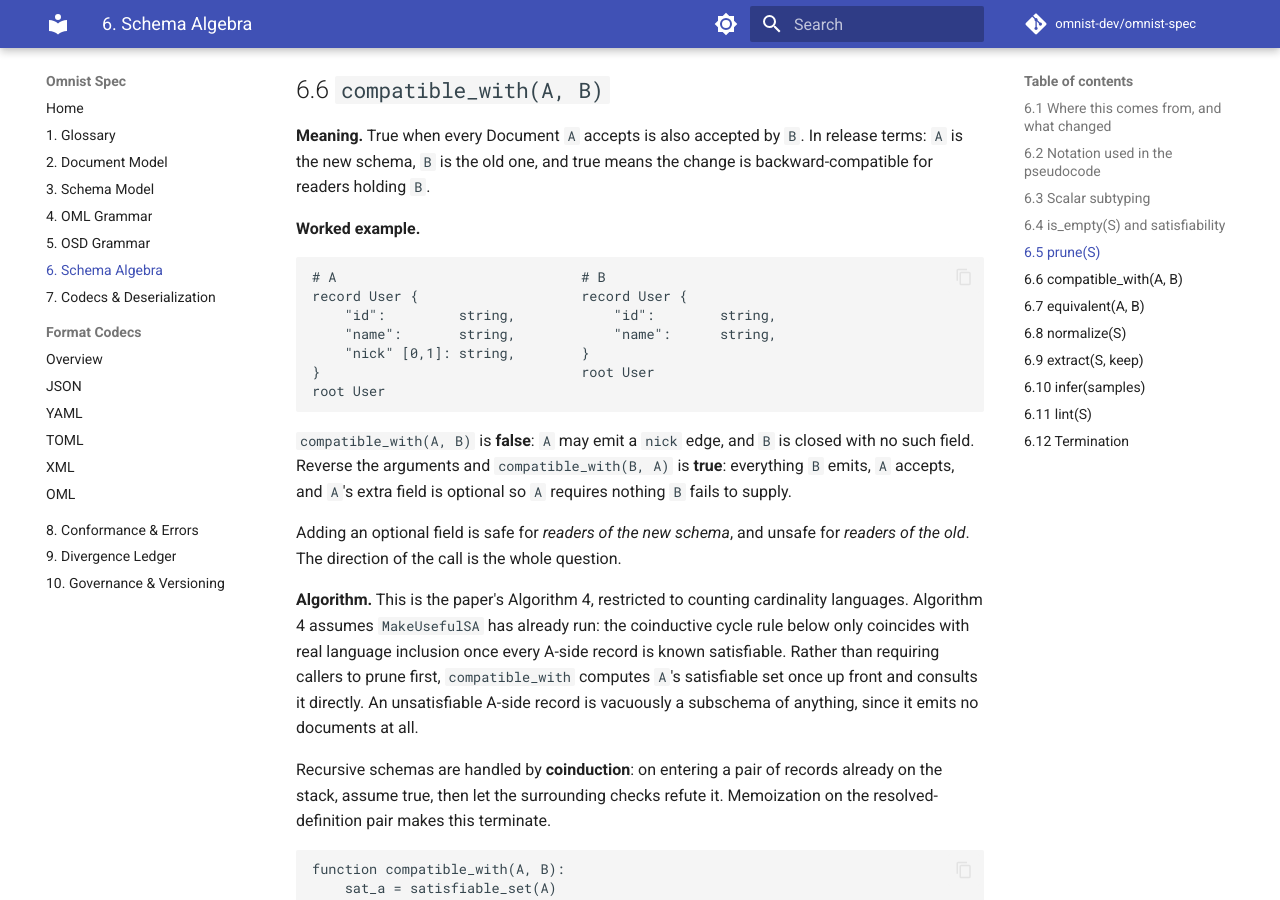
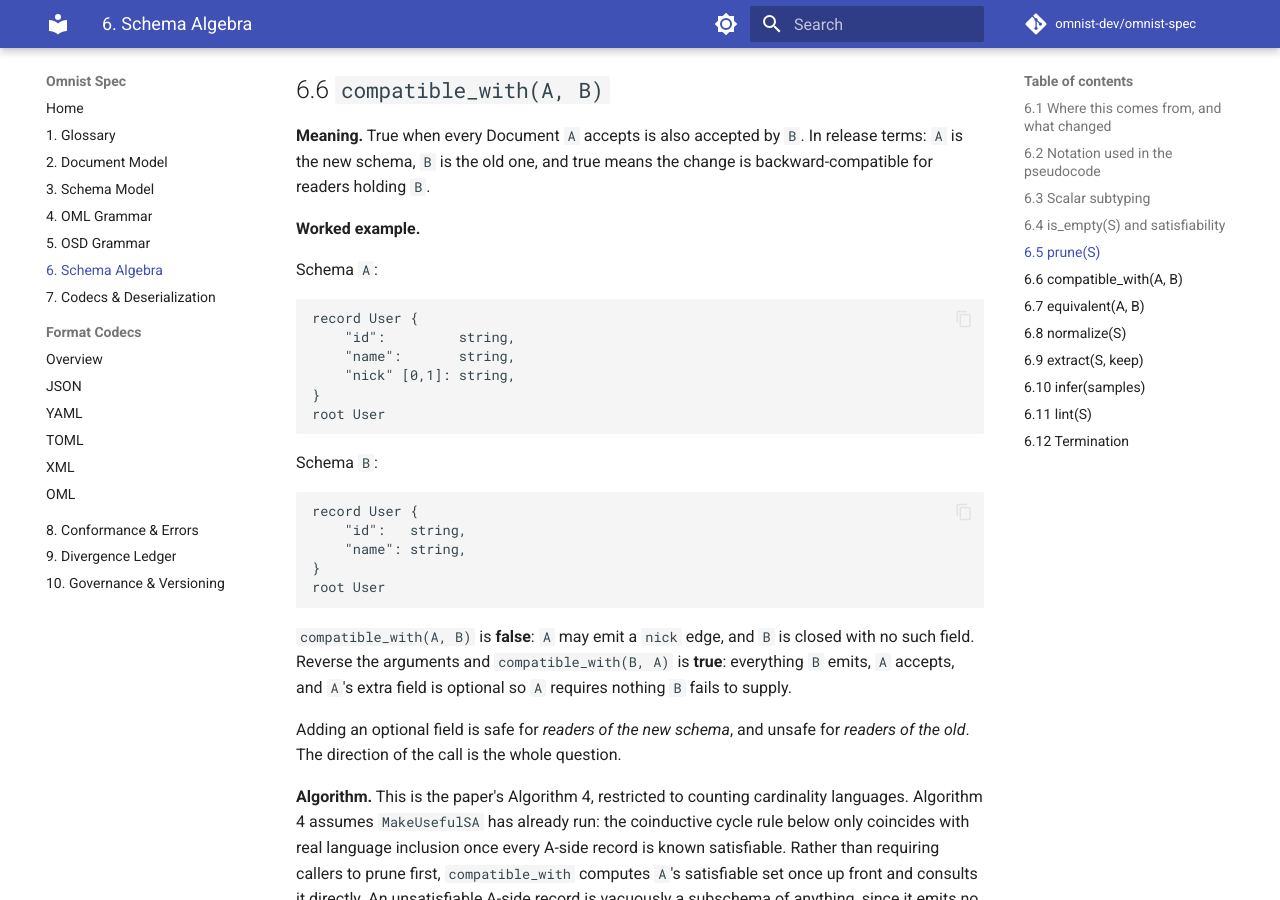
Before and after one commit to omnist-dev/omnist-spec, an MkDocs documentation site: the page built from docs/06-schema-algebra.md, in a window 1280 px wide and 900 px high, scrolled down 4068 px. Built offline with MkDocs 1.6.1 and Material for MkDocs 9.7.7, drawn with Linux system fonts in a browser that asks for light colours; comment, search, counter and statistics services are not loaded.

Commit message:
Split Sec 6.6 two-column schema example into two separate code blocks
Closes #11.

Two schemas (A and B) were hand-aligned into columns inside one fenced
block -- fragile and hard to read. Split into two separately labeled
blocks, matching the pattern used everywhere else in the spec. Audited the
rest of docs/ for the same anti-pattern (two record openers on one line,
hand-aligned two-column comments); this was the only occurrence found.

````diff
--- a/docs/06-schema-algebra.md
+++ b/docs/06-schema-algebra.md
@@ -206,13 +206,24 @@ change is backward-compatible for readers holding `B`.
 
 **Worked example.**
 
+Schema `A`:
+
 ```osd
-# A                              # B
-record User {                    record User {
-    "id":         string,            "id":        string,
-    "name":       string,            "name":      string,
-    "nick" [0,1]: string,        }
-}                                root User
+record User {
+    "id":         string,
+    "name":       string,
+    "nick" [0,1]: string,
+}
+root User
+```
+
+Schema `B`:
+
+```osd
+record User {
+    "id":   string,
+    "name": string,
+}
 root User
 ```
 
````
